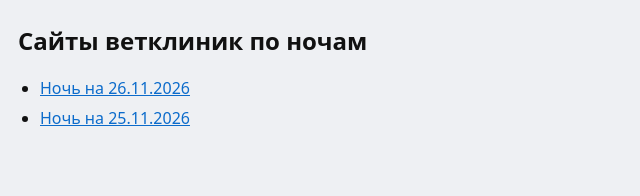
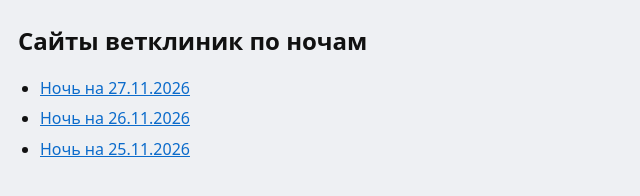
Before and after one commit to kristall2002-art/vet-vitrina, a plain HTML site: page index.html in a window 1280 px wide. Shown: the whole page, without its empty margins (0-640 px from the left). Drawn offline with Linux system fonts and the light colour scheme.

Commit message:
Ночь 2026-11-27

```diff
--- a/index.html
+++ b/index.html
@@ -1 +1 @@
-<!doctype html><html lang="ru"><head><meta charset="utf-8"><meta name="viewport" content="width=device-width,initial-scale=1"><meta name="robots" content="noindex"><title>Сайты ветклиник по ночам</title><style>body{margin:0;font-family:system-ui,sans-serif;background:#eef0f3;color:#111}h1{font-size:1.5rem;margin:24px 18px 4px}p{margin:0 18px 18px;color:#555}.g{display:grid;grid-template-columns:repeat(auto-fill,minmax(340px,1fr));gap:16px;padding:0 18px 40px}.it{background:#fff;border-radius:14px;overflow:hidden;display:flex;flex-direction:column;box-shadow:0 6px 20px -14px #000}.it img{width:100%;display:block}.it b{padding:12px 14px 2px}.it span{padding:2px 14px 12px;font-size:.92rem}.it .m{color:#666;padding-bottom:4px}a{color:#0b6bcb}ul{line-height:1.9}</style></head><body><h1>Сайты ветклиник по ночам</h1><ul><li><a href="2026-11-26/">Ночь на 26.11.2026</a></li><li><a href="2026-11-25/">Ночь на 25.11.2026</a></li></ul></body></html>
+<!doctype html><html lang="ru"><head><meta charset="utf-8"><meta name="viewport" content="width=device-width,initial-scale=1"><meta name="robots" content="noindex"><title>Сайты ветклиник по ночам</title><style>body{margin:0;font-family:system-ui,sans-serif;background:#eef0f3;color:#111}h1{font-size:1.5rem;margin:24px 18px 4px}p{margin:0 18px 18px;color:#555}.g{display:grid;grid-template-columns:repeat(auto-fill,minmax(340px,1fr));gap:16px;padding:0 18px 40px}.it{background:#fff;border-radius:14px;overflow:hidden;display:flex;flex-direction:column;box-shadow:0 6px 20px -14px #000}.it img{width:100%;display:block}.it b{padding:12px 14px 2px}.it span{padding:2px 14px 12px;font-size:.92rem}.it .m{color:#666;padding-bottom:4px}a{color:#0b6bcb}ul{line-height:1.9}</style></head><body><h1>Сайты ветклиник по ночам</h1><ul><li><a href="2026-11-27/">Ночь на 27.11.2026</a></li><li><a href="2026-11-26/">Ночь на 26.11.2026</a></li><li><a href="2026-11-25/">Ночь на 25.11.2026</a></li></ul></body></html>
```
Also changed, not shown: 2026-11-27/index.html (added, +1 -0 lines), 2026-11-27/card_v01.jpg (added), 2026-11-27/card_v02.jpg (added), 2026-11-27/card_v03.jpg (added), 2026-11-27/card_v04.jpg (added), 2026-11-27/card_v05.jpg (added), 2026-11-27/card_v06.jpg (added), 2026-11-27/card_v07.jpg (added), 2026-11-27/card_v08.jpg (added), 2026-11-27/card_v09.jpg (added), 2026-11-27/card_v10.jpg (added).
